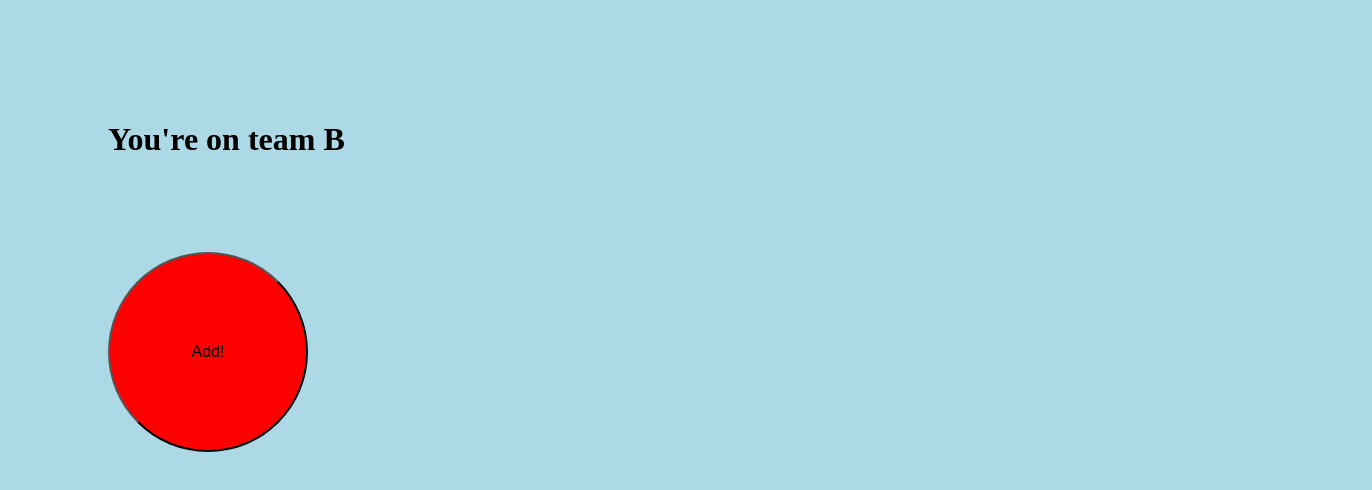
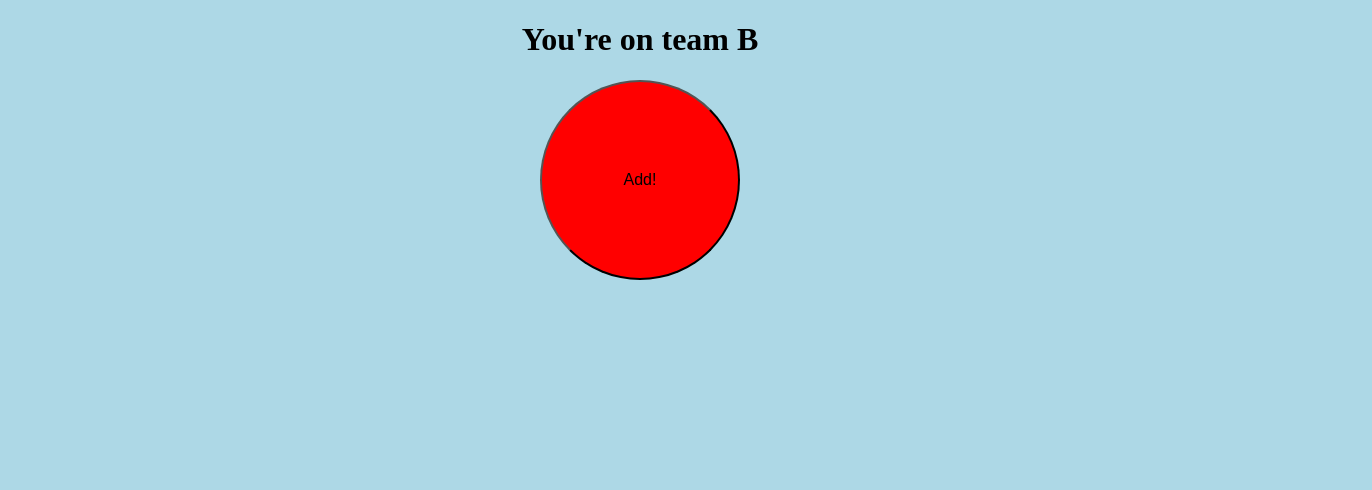
Before and after one commit to ailaG/johnny5race, a website: page client/game.html in a window 1280 px wide. Shown: the whole page, 1372 px wide, since content can reach past the window. Drawn offline with Linux system fonts and the light colour scheme.

Commit message:
some CSS

```diff
--- a/client/css/common.css
+++ b/client/css/common.css
@@ -1,33 +1,25 @@
+body {
+  background-color: lightblue;
+  text-align: center;
+}
+
 .adder {
-	padding: 15px 25px;
-    border-radius: 100%;
-	width: 200px;
-	height: 200px;
-	cursor: pointer;
-    position: relative;
-    outline: none;
-    top: 100px;
-    left: 100px;
-     text-align: center;
-     display: inline-block;
-    font-size:16px;
-   background-color:#FF0000;
-   user-select:none;
-
-    font-size: 16px;
-   background-color: #FF0000;
+  background-color:#FF0000;
+  border-radius: 100%;
+  cursor: pointer;
+  display: inline-block;
+  font-size:16px;
+  height: 200px;
+  left: 100px;
+  outline: none;
+  padding: 15px 25px;
+  text-align: center;
+  top: 100px;
+  user-select:none;
+  width: 200px;
 }
 
 .adder:active {
   box-shadow: 0 5px #666;
   transform: translateY(4px);
 }
-#team{
-	position: relative;
-	top: 100px;
-    left: 100px;
-}
-
-body {
-    background-color: lightblue;
-}
--- a/client/game.html
+++ b/client/game.html
@@ -11,9 +11,7 @@
 </head>
 <body>
 	<h1 id="team"></h1>
-        <br></br>
-         <br></br>
-          <button class="adder">Add!</button>
+	<button class="adder">Add!</button>
  <script src="scripts/game.js"></script>
 </body>
 </html>
```
